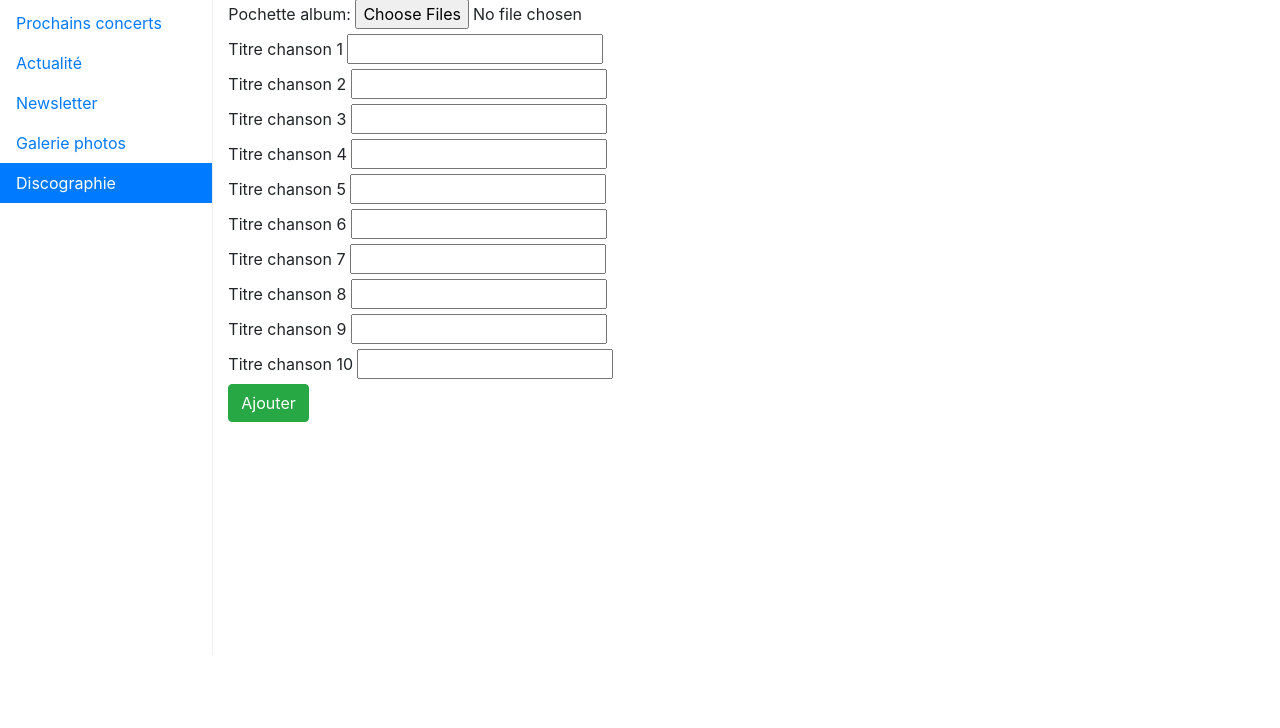
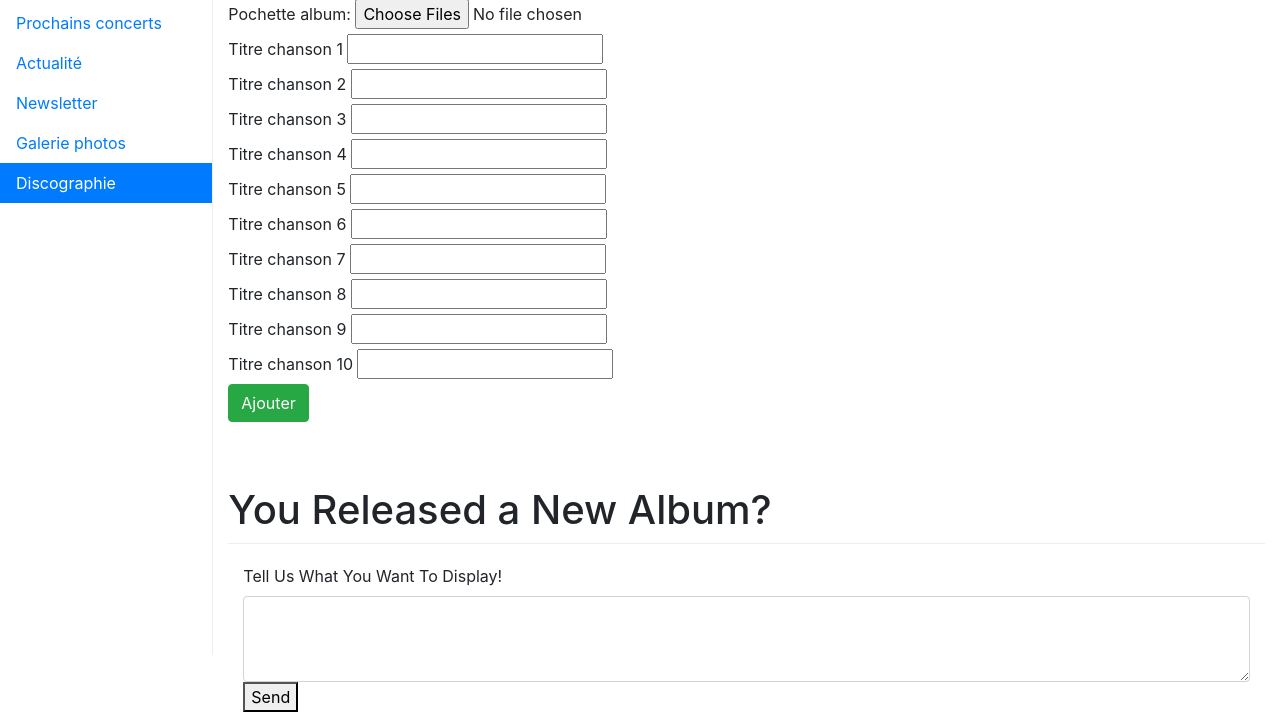
Before and after one commit to ccoralie/strasbourg_0218_php_MusicBand, a PHP site: template hardcore_MVC-master/src/View/Admin/adminDiscographie.html.twig in a window 1280 px wide. Shown: the part 145-873 px from the top of the page. Before the commit the page ends 800 px from the top, so only its background shows below. Run offline with PHP 8.4, Linux system fonts and the light colour scheme; the template is opened without the code that fills it, so the values that code supplies are empty; some libraries are stand-ins or nearby versions; some web fonts are replaced.

Commit message:
Disco Mail

```diff
--- a/hardcore_MVC-master/app/db.php
+++ b/hardcore_MVC-master/app/db.php
@@ -4,3 +4,5 @@ define("APP_DB_HOST","localhost");
 define("APP_DB_NAME","Musicband");
 define("APP_DB_USER","Maxime");
 define("APP_DB_PWD", "Panoplie80");
+define("APP_DB_USER","root");
+define("APP_DB_PWD", "jecode4wcs");
--- a/hardcore_MVC-master/app/dispatcher.php
+++ b/hardcore_MVC-master/app/dispatcher.php
@@ -36,6 +36,8 @@ $dispatcher = FastRoute\simpleDispatcher(function(FastRoute\RouteCollector $r) {
 
     $r->addRoute('GET', '/adminDiscographie', 'Admin/adminDiscographie');
     $r->addRoute('POST', '/adminDiscographie', 'Admin/adminDiscographie');
+    $r->addRoute('POST', '/addDiscographie', 'Admin/insertDiscographie');
+    $r->addRoute('POST', '/sendUsAMail', 'sendMeAMail/envoiMeMail');
 
     $r->addRoute('GET', '/adminGalerie', 'Admin/adminGalerie');
     $r->addRoute('POST', '/adminGalerie', 'Admin/adminGalerie');
--- a/hardcore_MVC-master/src/View/Admin/adminDiscographie.html.twig
+++ b/hardcore_MVC-master/src/View/Admin/adminDiscographie.html.twig
@@ -112,8 +112,20 @@
 
 
                         </form>
+                        <h1>You Released a New Album?</h1>
 
 
+                        <div class="container">
+
+                            <form action="/sendUsAMail" method="post">
+                                <div class="form-group">
+                                    <label for="exampleFormControlTextarea1">Tell Us What You Want To Display!</label>
+                                    <textarea class="form-control" id="TEXT" name="TEXT" rows="3"></textarea>
+                                    <button type="submit" value="submit" name="submit"><i class="fa fa-newspaper-o"></i> Send</button>
+                                </div>
+                            </form>
+
+                        </div>
                     </main>
                 </div>
             </div>
```
